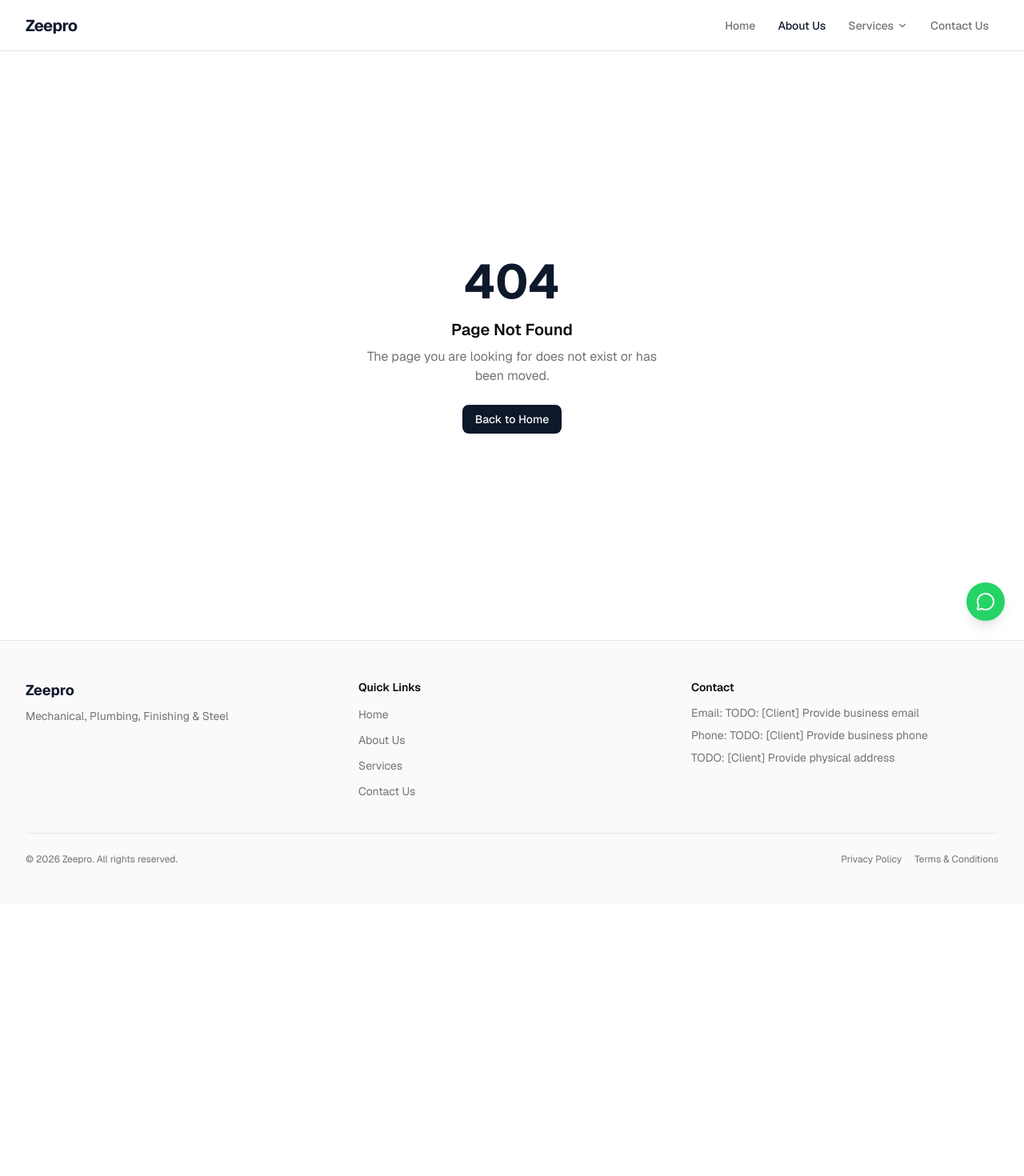
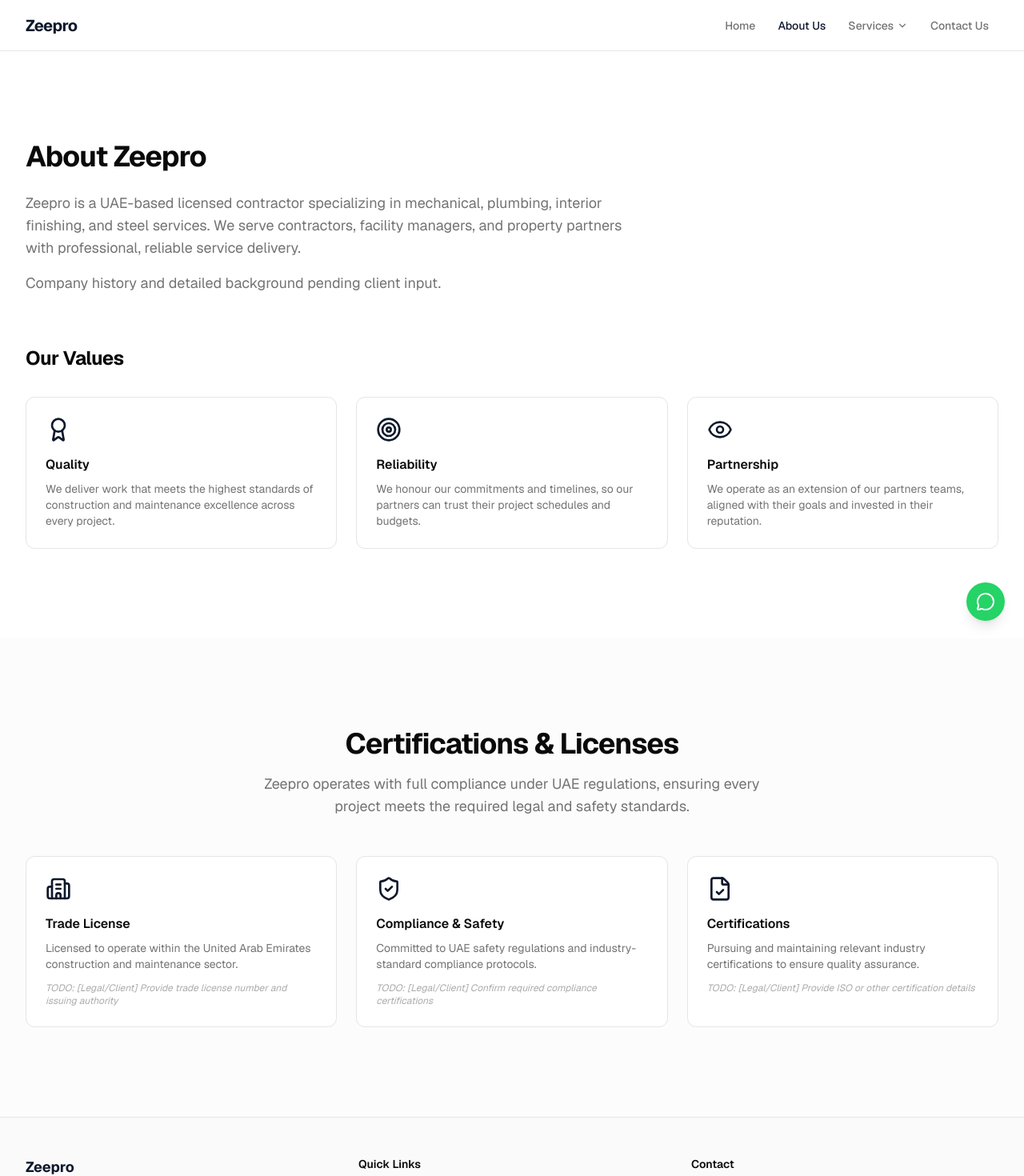
Before and after one commit to zee-pro/zeepro-services, a Next.js app: page /about in a window 1280 px wide. Before the commit this address had no page. Shown: the top 1470 px of the page at 80% size. Before the commit the page ends 1130 px from the top, so only its background shows below. Built offline with nearby package versions, Linux system fonts and the light colour scheme.

Commit message:
phase 3: about page — company profile, certifications & licenses

```diff
--- /dev/null
+++ b/src/app/about/page.tsx
@@ -0,0 +1,23 @@
+import type { Metadata } from "next";
+import { CompanyProfile } from "@/components/about/company-profile";
+import { Certifications } from "@/components/about/certifications";
+
+export const metadata: Metadata = {
+  title: "About Us",
+  description:
+    "Learn about Zeepro, a UAE-based licensed contractor specializing in mechanical, plumbing, interior finishing, and steel services.",
+  openGraph: {
+    title: "About Us | Zeepro",
+    description:
+      "Learn about Zeepro, a UAE-based licensed contractor specializing in mechanical, plumbing, interior finishing, and steel services.",
+  },
+};
+
+export default function AboutPage() {
+  return (
+    <>
+      <CompanyProfile />
+      <Certifications />
+    </>
+  );
+}
--- /dev/null
+++ b/src/components/about/certifications.tsx
@@ -0,0 +1,83 @@
+"use client";
+
+import { motion } from "framer-motion";
+import { ShieldCheck, FileCheck, Building2 } from "lucide-react";
+
+const licenses = [
+  {
+    icon: Building2,
+    title: "Trade License",
+    description:
+      "Licensed to operate within the United Arab Emirates construction and maintenance sector.",
+    status: "TODO: [Legal/Client] Provide trade license number and issuing authority",
+  },
+  {
+    icon: ShieldCheck,
+    title: "Compliance & Safety",
+    description:
+      "Committed to UAE safety regulations and industry-standard compliance protocols.",
+    status: "TODO: [Legal/Client] Confirm required compliance certifications",
+  },
+  {
+    icon: FileCheck,
+    title: "Certifications",
+    description:
+      "Pursuing and maintaining relevant industry certifications to ensure quality assurance.",
+    status: "TODO: [Legal/Client] Provide ISO or other certification details",
+  },
+];
+
+export function Certifications() {
+  return (
+    <section className="bg-muted/30 py-20 sm:py-28">
+      <div className="mx-auto max-w-7xl px-4 sm:px-6 lg:px-8">
+        <motion.div
+          initial={{ opacity: 0, y: 16 }}
+          whileInView={{ opacity: 1, y: 0 }}
+          viewport={{ once: true, margin: "-80px" }}
+          transition={{ duration: 0.5, ease: "easeOut" }}
+          className="mx-auto max-w-2xl text-center"
+        >
+          <h2 className="text-3xl font-bold tracking-tight text-foreground sm:text-4xl">
+            Certifications &amp; Licenses
+          </h2>
+          <p className="mt-4 text-lg text-muted-foreground">
+            {/* TODO: [Copywriter] Certifications intro text */}
+            Zeepro operates with full compliance under UAE regulations,
+            ensuring every project meets the required legal and safety
+            standards.
+          </p>
+        </motion.div>
+
+        <motion.div
+          initial={{ opacity: 0, y: 20 }}
+          whileInView={{ opacity: 1, y: 0 }}
+          viewport={{ once: true, margin: "-80px" }}
+          transition={{ duration: 0.5, delay: 0.15, ease: "easeOut" }}
+          className="mt-12 grid gap-6 sm:grid-cols-2 lg:grid-cols-3"
+        >
+          {licenses.map((item) => (
+            <div
+              key={item.title}
+              className="rounded-xl border border-border bg-background p-6"
+            >
+              <item.icon
+                className="size-8 text-primary"
+                aria-hidden="true"
+              />
+              <h3 className="mt-4 font-semibold text-foreground">
+                {item.title}
+              </h3>
+              <p className="mt-2 text-sm text-muted-foreground">
+                {item.description}
+              </p>
+              <p className="mt-3 text-xs italic text-muted-foreground/60">
+                {item.status}
+              </p>
+            </div>
+          ))}
+        </motion.div>
+      </div>
+    </section>
+  );
+}
--- /dev/null
+++ b/src/components/about/company-profile.tsx
@@ -0,0 +1,88 @@
+"use client";
+
+import { motion } from "framer-motion";
+import { Target, Eye, Award } from "lucide-react";
+
+const values = [
+  {
+    icon: Award,
+    title: "Quality",
+    description:
+      "We deliver work that meets the highest standards of construction and maintenance excellence across every project.",
+  },
+  {
+    icon: Target,
+    title: "Reliability",
+    description:
+      "We honour our commitments and timelines, so our partners can trust their project schedules and budgets.",
+  },
+  {
+    icon: Eye,
+    title: "Partnership",
+    description:
+      "We operate as an extension of our partners teams, aligned with their goals and invested in their reputation.",
+  },
+];
+
+export function CompanyProfile() {
+  return (
+    <section className="py-20 sm:py-28">
+      <div className="mx-auto max-w-7xl px-4 sm:px-6 lg:px-8">
+        <motion.div
+          initial={{ opacity: 0, y: 16 }}
+          whileInView={{ opacity: 1, y: 0 }}
+          viewport={{ once: true, margin: "-80px" }}
+          transition={{ duration: 0.5, ease: "easeOut" }}
+        >
+          <h1 className="text-3xl font-bold tracking-tight text-foreground sm:text-4xl">
+            About Zeepro
+          </h1>
+          {/* TODO: [Copywriter] About Us - Our Story */}
+          <div className="mt-6 max-w-3xl space-y-4 text-lg text-muted-foreground">
+            <p>
+              Zeepro is a UAE-based licensed contractor specializing in
+              mechanical, plumbing, interior finishing, and steel services.
+              We serve contractors, facility managers, and property partners
+              with professional, reliable service delivery.
+            </p>
+            <p>
+              {/* TODO: [Client] Provide company history, founding story, and mission statement */}
+              Company history and detailed background pending client input.
+            </p>
+          </div>
+        </motion.div>
+
+        <motion.div
+          initial={{ opacity: 0, y: 20 }}
+          whileInView={{ opacity: 1, y: 0 }}
+          viewport={{ once: true, margin: "-80px" }}
+          transition={{ duration: 0.5, delay: 0.15, ease: "easeOut" }}
+          className="mt-16"
+        >
+          <h2 className="text-2xl font-bold tracking-tight text-foreground">
+            Our Values
+          </h2>
+          <div className="mt-8 grid gap-6 sm:grid-cols-2 lg:grid-cols-3">
+            {values.map((value) => (
+              <div
+                key={value.title}
+                className="rounded-xl border border-border p-6"
+              >
+                <value.icon
+                  className="size-8 text-primary"
+                  aria-hidden="true"
+                />
+                <h3 className="mt-4 font-semibold text-foreground">
+                  {value.title}
+                </h3>
+                <p className="mt-2 text-sm text-muted-foreground">
+                  {value.description}
+                </p>
+              </div>
+            ))}
+          </div>
+        </motion.div>
+      </div>
+    </section>
+  );
+}
```
